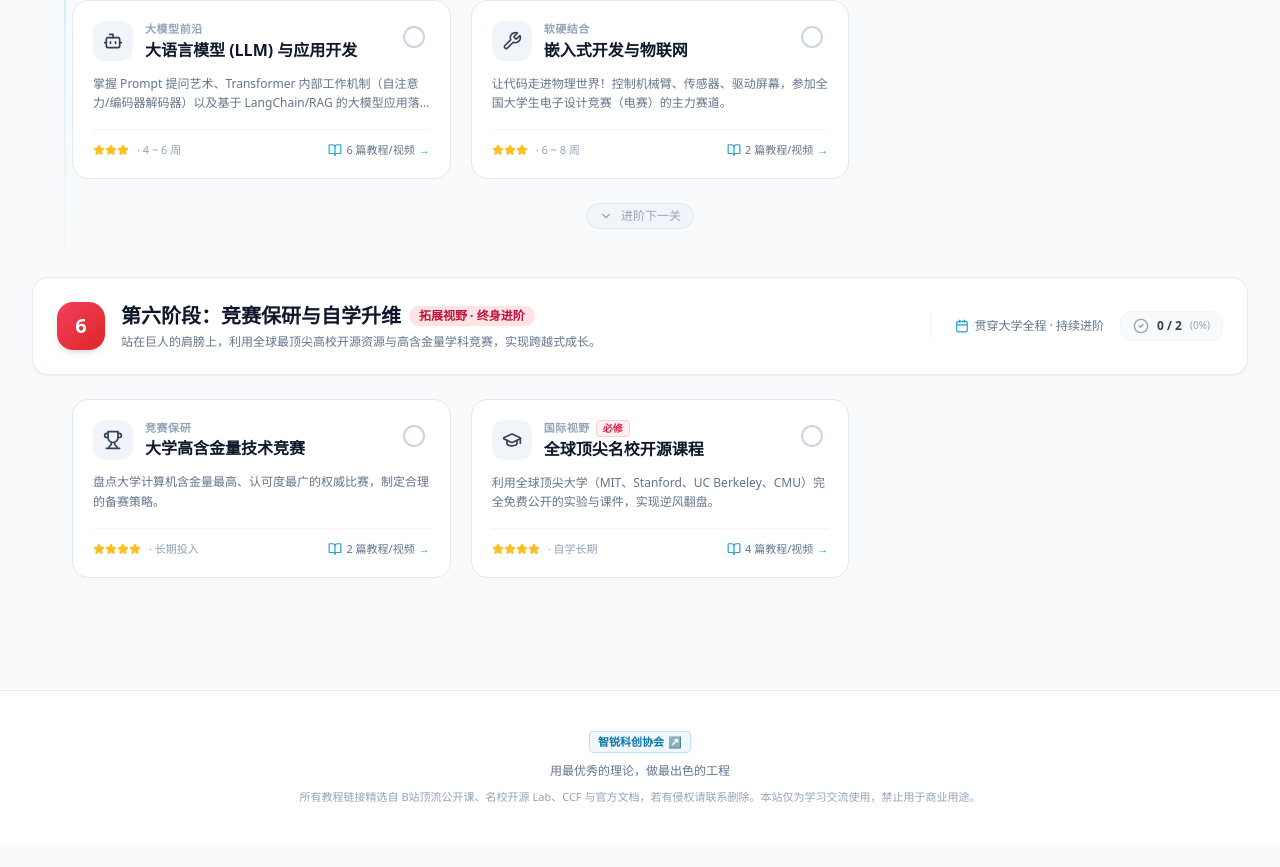
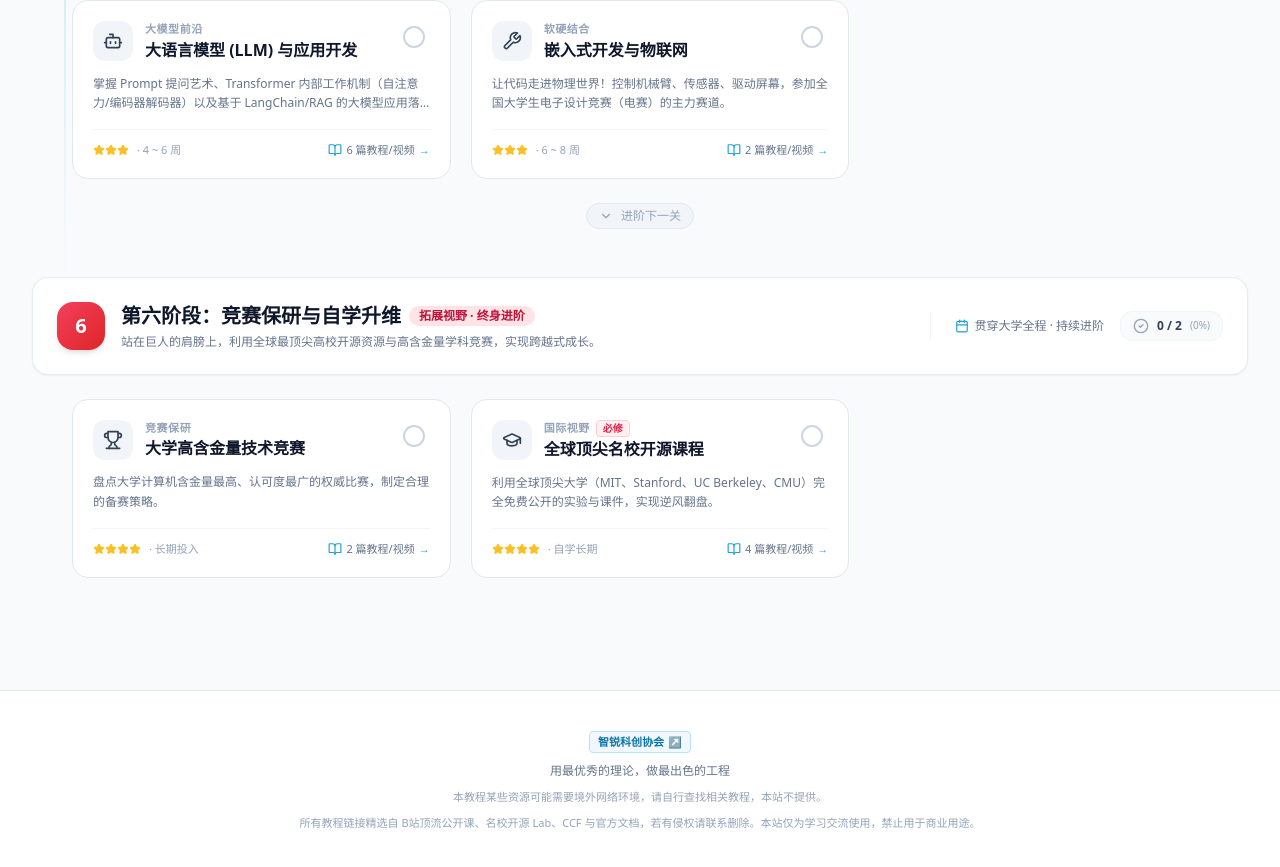
Before and after one commit to scu-covariant/freshmen-roadmap, a React (Vite) app: page / in a window 1280 px wide. Shown: the part 3302-4169 px from the top of the page. Before the commit the page ends 4147 px from the top, so only its background shows below. Built offline with nearby package versions, Linux system fonts and the light colour scheme.

Commit message:
docs: add network environment disclaimer to site footer and README

```diff
--- a/src/App.tsx
+++ b/src/App.tsx
@@ -187,6 +187,9 @@ export function App() {
           <span>用最优秀的理论，做最出色的工程</span>
         </div>
         <p className="text-[11px] text-slate-400">
+          本教程某些资源可能需要境外网络环境，请自行查找相关教程，本站不提供。
+        </p>
+        <p className="text-[11px] text-slate-400">
           所有教程链接精选自 B站顶流公开课、名校开源 Lab、CCF 与官方文档，若有侵权请联系删除。本站仅为学习交流使用，禁止用于商业用途。
         </p>
       </footer>
```
